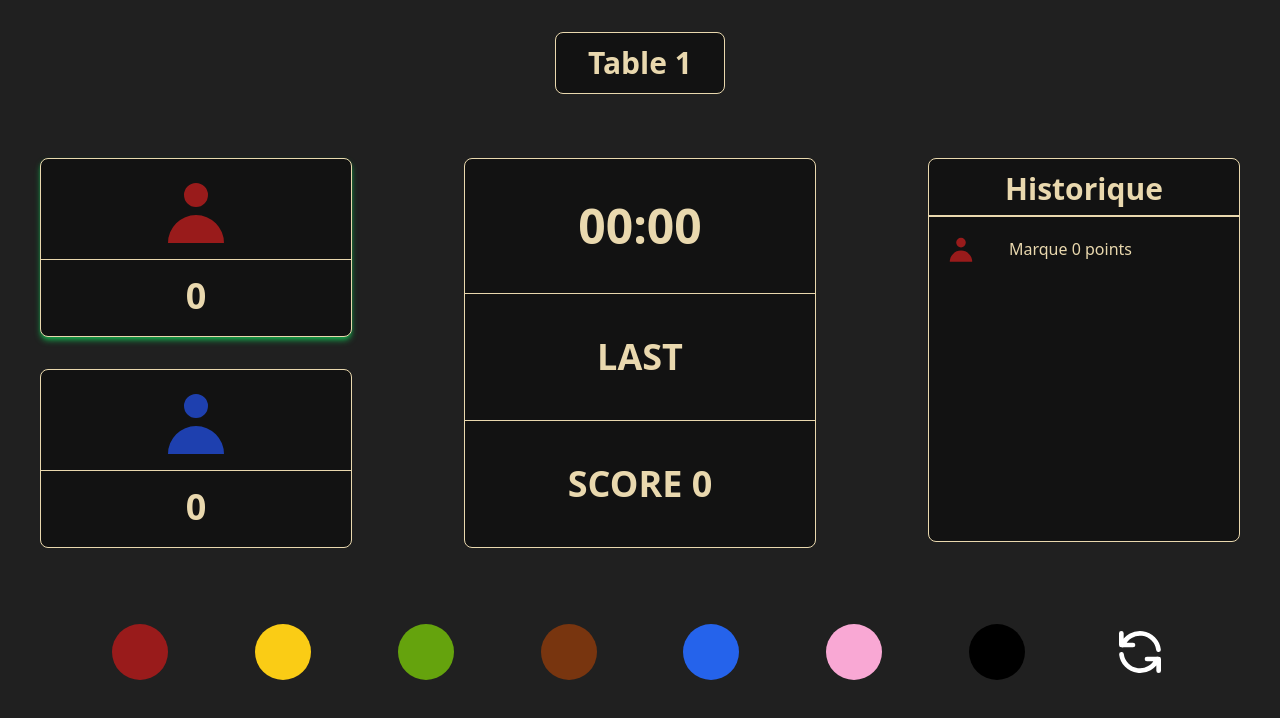
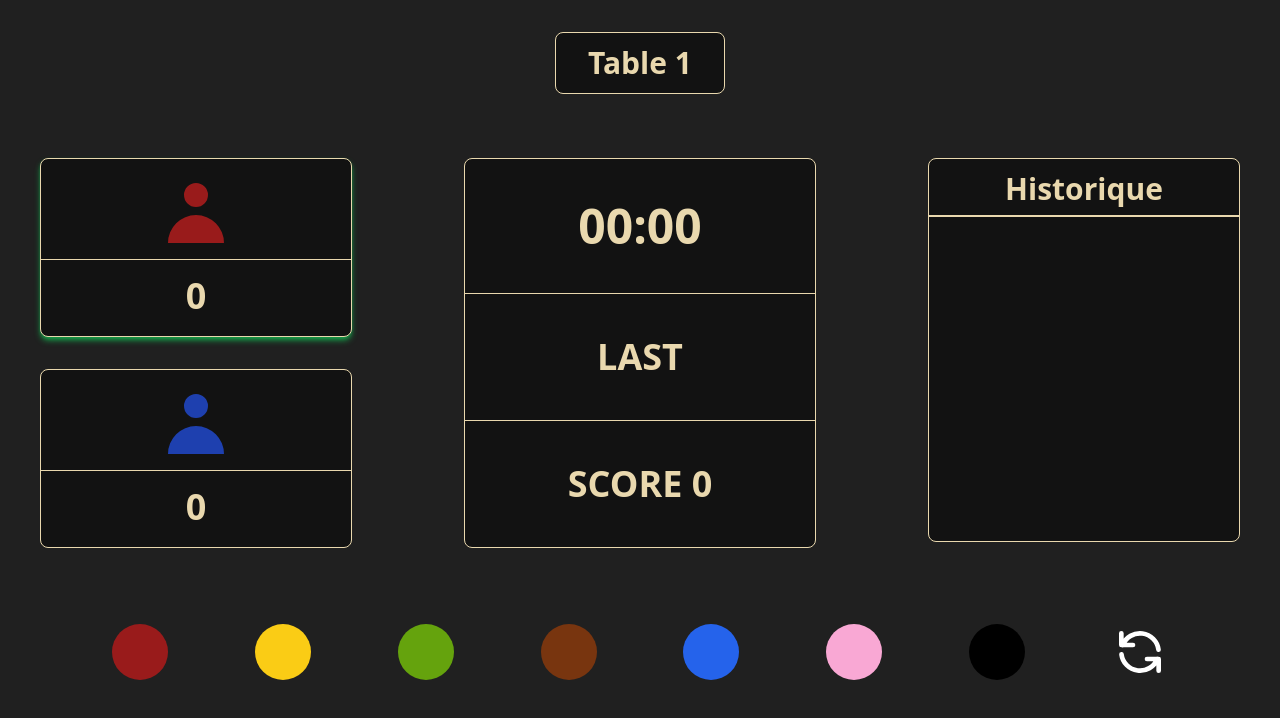
Before and after one commit to gourraguis/snooker-scoreboard, a Next.js app in the folder web/: page / in a window 1280 px wide. Shown: the top 718 px of the page. Built offline with nearby package versions, Linux system fonts and the light colour scheme.

Commit message:
Fix all bugs in History

```diff
--- a/web/atoms/historyState.ts
+++ b/web/atoms/historyState.ts
@@ -23,6 +23,14 @@ export const currentTurnSelector = selector<ITurn>({
   },
 });
 
+export const playingHistoryWithoutCurrentTurnSelector = selector({
+  key: 'playingHistoryWithoutCurrentTurnSelector',
+  get: ({ get }) => {
+    const playingHistory = get(playingHistoryState);
+    return playingHistory.slice(0, playingHistory.length - 1);
+  },
+});
+
 export const lastBallSelector = selector<IBall>({
   key: 'lastBallSelector',
   get: ({ get }) => {
@@ -45,10 +53,8 @@ export const currentScoreSelector = selector<number>({
 export const playerPointsSelector = selector<number[]>({
   key: 'playerPointsSelector',
   get: ({ get }) => {
-    const playingHistory = get(playingHistoryState);
-    const playingHistoryWithoutCurrentTurn = playingHistory.slice(
-      0,
-      playingHistory.length - 1,
+    const playingHistoryWithoutCurrentTurn = get(
+      playingHistoryWithoutCurrentTurnSelector,
     );
 
     const playerZeroScore = playingHistoryWithoutCurrentTurn
@@ -68,3 +74,7 @@ export const playerPointsSelector = selector<number[]>({
     return [playerZeroScore, playerOneScore];
   },
 });
+
+// ToDo: Add state startedAt
+// fach ybda lmatch ndiro moment().toUtc()
+// useCallback (memo func) -> useEffect (seti interval)
--- a/web/components/History.tsx
+++ b/web/components/History.tsx
@@ -1,10 +1,22 @@
 import { UserIcon } from '@heroicons/react/solid';
 import { useEffect } from 'react';
 import { useRecoilValue } from 'recoil';
-import { playingHistoryState } from '../atoms/historyState';
+import { playingHistoryWithoutCurrentTurnSelector } from '../atoms/historyState';
 
 const History = () => {
-  const history = useRecoilValue(playingHistoryState);
+  const playingHistoryWithoutCurrentTurn = useRecoilValue(
+    playingHistoryWithoutCurrentTurnSelector,
+  );
+  const playingHistoryWithLastFiveTurns =
+    playingHistoryWithoutCurrentTurn.slice(
+      playingHistoryWithoutCurrentTurn.length - 5,
+      playingHistoryWithoutCurrentTurn.length,
+    );
+
+  const shownHistory =
+    playingHistoryWithLastFiveTurns.length > 4
+      ? playingHistoryWithLastFiveTurns
+      : playingHistoryWithoutCurrentTurn;
   return (
     <div
       className="mr-10 flex flex-col items-center border-[1px]
@@ -15,9 +27,12 @@ const History = () => {
           Historique
         </h1>
       </div>
-      <div className="w-full ml-8 mt-4 overflow-y-auto">
-        {history.map((item) => (
-          <div className="w-full flex justify-start items-center space-x-8 mb-6">
+      <div className="w-full ml-12 mt-8 overflow-y-auto">
+        {shownHistory.map((item, index) => (
+          <div
+            key={index}
+            className="w-full flex justify-start items-center space-x-8 mb-6"
+          >
             <UserIcon
               className={`w-8 h-8 ${
                 item.value === 0 ? 'text-red-800' : 'text-blue-800'
```
